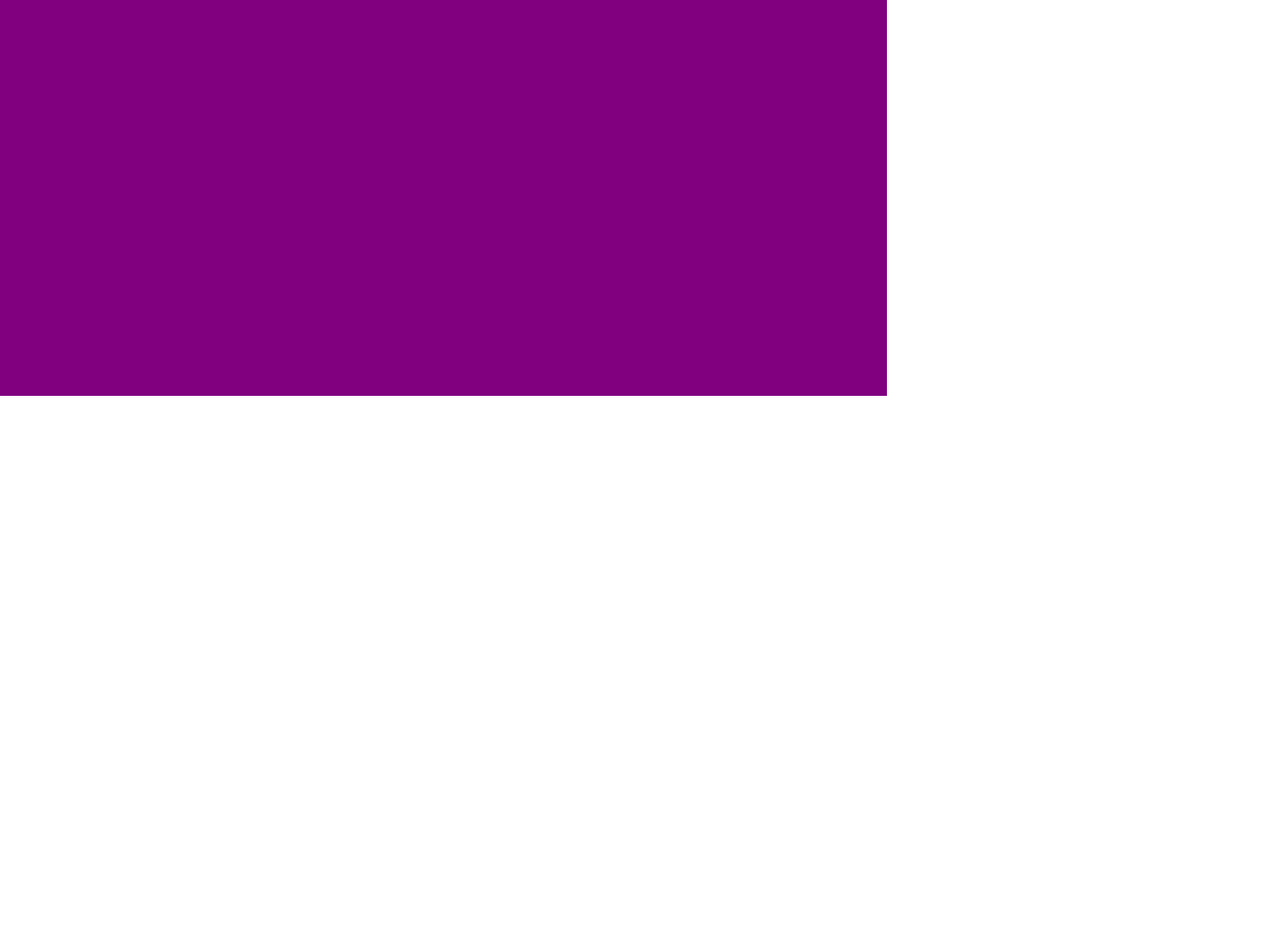
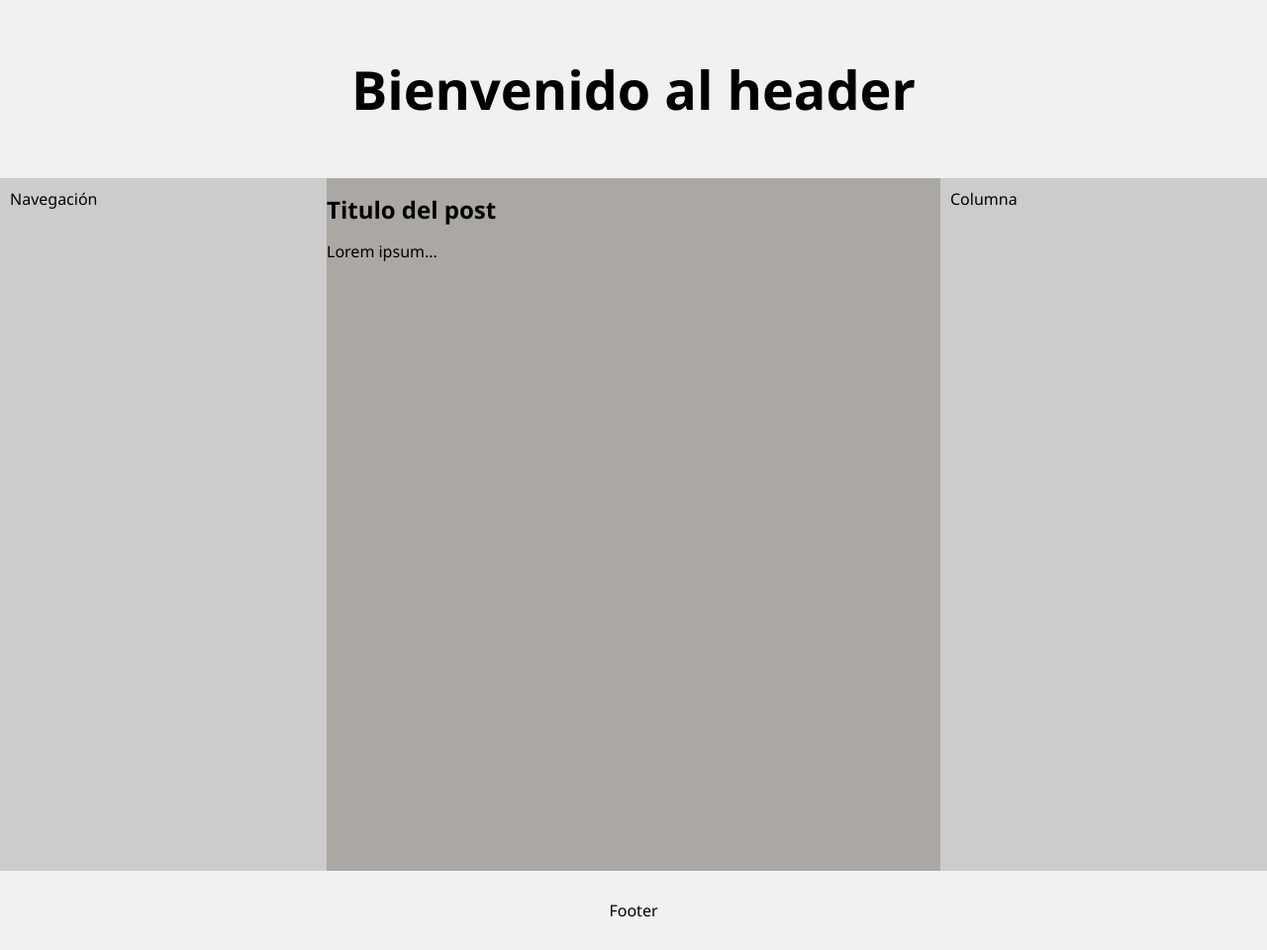
Before and after one commit to MarianaTraslavinaSarmiento/practicaModeladoEnCaja, a plain HTML site: page index.html in a window 1280 px wide. Shown: the whole page at 99% size. Before the commit the page ends 800 px from the top, so only its background shows below. Drawn offline with Linux system fonts and the light colour scheme.

Commit message:
feat: :sparkles: finalizado ejercicio 5

```diff
--- a/css/style.css
+++ b/css/style.css
@@ -2,29 +2,67 @@
     padding: 0;
     margin: 0;
     box-sizing: border-box;
-    font-family: 'bahnschrift';
+    font-family: 'Segoe UI', Tahoma, Geneva, Verdana, sans-serif;
     text-decoration: none;
 
 }
 
-.container{
+header{
 
-    justify-content: flex-end;
+    width: 100%;
+    height: 180px;
+    background-color: #f1f1f1;
     display: flex;
-    align-items: center
+    justify-content: center;
+    align-items: center;
+    font-size: 27px;
 
 }
 
-.left{
+main{
+    display:flex
+}
 
-    position: absolute;
-    left: 0;
-    background: purple;
-    width: 70%;
-    height: 100%;
+nav{
+
+    display: flex;
+    flex: 1;
+    background-color: #ccc;
+    padding: 10px;
+}
+article{
+
+    display: flex;
+    flex: 2;
+    flex-direction: column;
+    background-color: #aba8a4;
+    height: 700px;
+
+}
 
 
+article h1{
+
+    margin-top: 15px;
+    margin-bottom: 15px;
+}
 
 
+aside{
+
+    display: flex;
+    flex: 1;
+    background-color: #ccc;
+    padding: 10px;
 
 }
+
+footer{
+
+    height: 80px;
+    display: flex;
+    justify-content: center;
+    align-items: center;
+
+    background-color: #f1f1f1;
+}
--- a/index.html
+++ b/index.html
@@ -9,13 +9,27 @@
 </head>
 
 <body>
+<header>
+    <h1>Bienvenido al header</h1>
+</header>
 
-    <div class="container">
-        <div class="left">
-            <h1>TITULO</h1>
+<main>
 
+    <nav>
+        <p>Navegación</p>
+    </nav>
+    <article>
+        <h1>Titulo del post</h1>
+        <p> Lorem ipsum...</p>
+    </article>
+    <aside>
+        <p>Columna</p>
+    </aside>
 
-
+</main>
+<footer>
+    <p>Footer</p>
+</footer>
 
 </body>
 </html>
```
